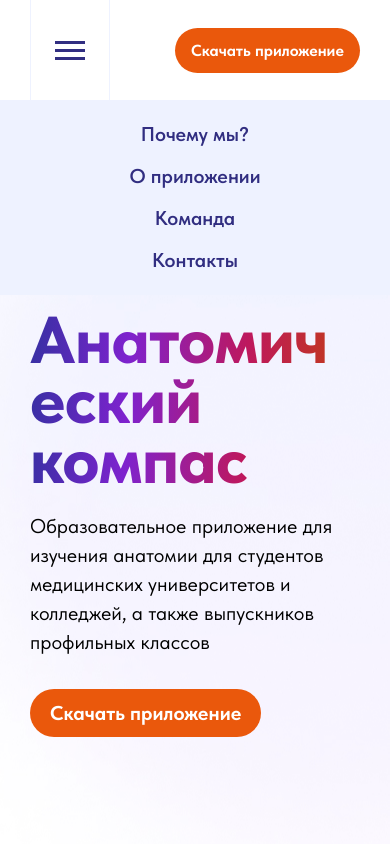
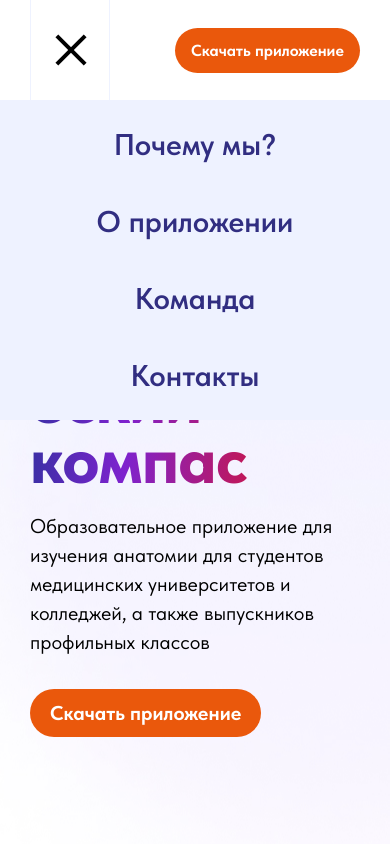
Before and after one commit to T1murk1n/Anatomical-compass, a plain HTML site: page index.html in a window 390 px wide. Both pictures are taken after a click on the button 70 px from the left and 50 px from the top of the page. Shown: the top 844 px of the page. Drawn offline with Linux system fonts and the light colour scheme.

Commit message:
Burger menu

```diff
--- a/css/menu.css
+++ b/css/menu.css
@@ -60,8 +60,10 @@
     font-size: 20px;
     color: var(--fiol);
 }
-.btn-reset {
+.menu-wrap__item-row .navbar__link {
+    font-size: 30px;
 }
+
 .navbar__button {
     text-decoration: none;
     padding: 12px 20px;
@@ -96,29 +98,50 @@
 }
 .menu-wrap {
     background-color: var(--light-fiol);
-    padding: 16px 0;
+    padding: 26px 0;
 }
-.menu-wrap__list-col {
+ul.menu-wrap__list-col {
     display: flex;
     align-items: center;
+    gap: 40px;
 }
-
 .menu-button {
-    background: transparent;
+    width: 80px;
+    height: 100px;
+    cursor: pointer;
+    position: relative;
+    background-color: transparent;
     border: none;
     border-right: 1px solid var(--light-fiol);
     border-left: 1px solid var(--light-fiol);
-    height: 100px;
-    width: 80px;
-    flex-direction: column;
-    align-items: center;
-    justify-content: center;
-    gap: 5px;
-    display: none;
 }
 .menu-button__line {
     display: block;
-    width: 30px;
-    height: 3px;
-    background-color: var(--fiol);
+    width: 40px;
+    height: 4px;
+    background-color: #000;
+    position: absolute;
+    left: 25%;
+    transition: all 0.3s linear;
 }
+.button__line1 {
+    top: 38%;
+}
+.button__line2,  .button__line3{
+    top: 50%;
+    transform: translateY(-50%);
+}
+.button__line3 {
+}
+.button__line4 {
+    bottom: 38%;
+}
+.menu-button.animate .button__line1, .menu-button.animate  .button__line4  {
+    opacity: 0;
+}
+.menu-button.animate .button__line2 {
+    transform: translateY(-50%) rotate(45deg);
+}
+.menu-button.animate .button__line3 {
+    transform: translateY(-50%) rotate(-45deg);
+}
--- a/index.html
+++ b/index.html
@@ -35,10 +35,13 @@
             </div>
             <div class="navbar__container">
                 <button class="menu-button">
-                    <span class="menu-button__line"></span>
-                    <span class="menu-button__line"></span>
-                    <span class="menu-button__line"></span>
+                    <span class="menu-button__line button__line1"></span>
+                    <span class="menu-button__line button__line2"></span>
+                    <span class="menu-button__line button__line3"></span>
+                    <span class="menu-button__line button__line4"></span>
                 </button>
+
+
                 <a href="#" class="logo navbar__logo">
                     <span class="logo__box"></span>
                     <span class="logo__description">Анаком</span>
@@ -147,24 +150,6 @@
             <div class="themes__container">
                 <h2 class="themes__title title">А какие темы есть?</h2>
             </div>
-            <!--<div class="themes__line line1">
-                <div class="themes__card">Советы по изучению анатомии</div>
-                <div class="themes__card">Введение в анатомию</div>
-                <div class="themes__card">История анатомии</div>
-                <div class="themes__card">Сердечно-сосудистая (кровеносная) система</div>
-                <div class="themes__card">Эндокринная</div>
-
-
-            </div>
-            <div class="themes__line line2">
-                <div class="themes__card">Нервная система</div>
-                <div class="themes__card">Остеология</div>
-                <div class="themes__card">Артрология</div>
-                <div class="themes__card">Миология</div>
-                <div class="themes__card">Пищеварительная система</div>
-                <div class="themes__card">Дыхательная система</div>
-                <div class="themes__card">Мочевая система</div>
-            </div>-->
             <div class="items-wrap">
                 <div class="items marquee">
                   <div class="item">Советы по изучению анатомии</div>
--- a/js/script.js
+++ b/js/script.js
@@ -13,8 +13,16 @@ if(btnDownload) {
 // Меню
 let menu = document.querySelector(".menu");
 let btnMenu = document.querySelector(".menu-button");
+let mainZone = document.querySelector("main.main");
 if(menu && btnMenu) {
     btnMenu.addEventListener('click', () => {
         menu.classList.toggle('active');
-    })
+        btnMenu.classList.toggle('animate');
+    });
+    mainZone.addEventListener('click', () => {
+        if(menu.classList.contains('active')) {
+            menu.classList.remove('active');
+            btnMenu.classList.remove('animate');
+        }
+    });
 }
```
